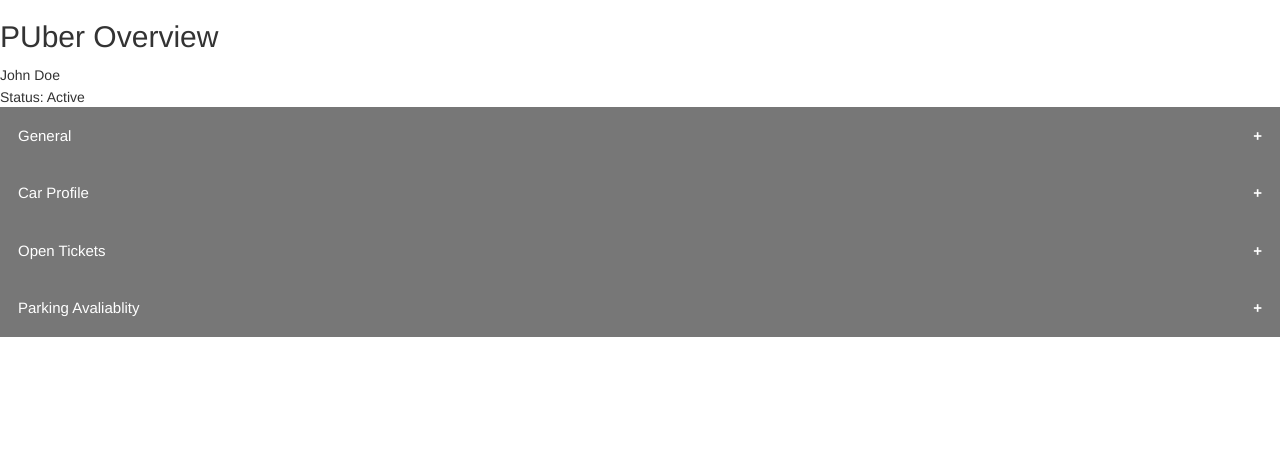
After one commit to CPP-Parking-3560/website, a Flask app: template templates/testprofile.html in a window 1280 px wide. The commit adds this page. Shown: the top 476 px of the page. Run offline with Flask 2, Linux system fonts and the light colour scheme; the template is opened without the code that fills it, so the values that code supplies are empty; some libraries are stand-ins or nearby versions.

Commit message:
updated changes

```diff
--- a/templates/profile.html
+++ b/templates/profile.html
@@ -124,11 +124,5 @@
     <script src="profileSubmit.js"></script>
     </div>
 
-
-<div class="goog-te-spinner-pos goog-te-spinner-pos-show"><div class="goog-te-spinner-animation goog-te-spinner-animation-show"><svg xmlns="http://www.w3.org/2000/svg" class="goog-te-spinner" width="96px" height="96px" viewBox="0 0 66 66"><circle class="goog-te-spinner-path" fill="none" stroke-width="6" stroke-linecap="round" cx="33" cy="33" r="30"></circle>
-</svg>
-</div>
-</div>
-
 </body>
 </html>
--- /dev/null
+++ b/templates/testprofile.html
@@ -0,0 +1,190 @@
+<!DOCTYPE html>
+<html>
+<head>
+	<title>PUber Overview</title>
+	<meta name="viewport" content="width=device-width, initial-scale=1">
+	<meta charset="utf-8">
+	<link rel="stylesheet" href="https://maxcdn.bootstrapcdn.com/bootstrap/3.4.0/css/bootstrap.min.css">
+	<script src="https://ajax.googleapis.com/ajax/libs/jquery/3.4.1/jquery.min.js"></script>
+	<script src="https://maxcdn.bootstrapcdn.com/bootstrap/3.4.0/js/bootstrap.min.js"></script>
+	<style>
+	.collapsible {
+	  background-color: #777;
+	  color: white;
+	  cursor: pointer;
+	  padding: 18px;
+	  width: 100%;
+	  border: none;
+	  text-align: left;
+	  outline: none;
+	  font-size: 15px;
+	}
+
+	.active, .collapsible:hover {
+	  background-color: #555;
+	}
+
+	.collapsible:after {
+	  content: '\002B';
+	  color: white;
+	  font-weight: bold;
+	  float: right;
+	  margin-left: 5px;
+	}
+
+	.active:after {
+	  content: "\2212";
+	}
+
+	.content {
+	  padding: 0 18px;
+	  max-height: 0;
+	  overflow: hidden;
+	  transition: max-height 0.2s ease-out;
+	  background-color: #f1f1f1;
+	}
+	.threadinput {
+
+	}
+	</style>
+</head>
+	<body>
+		<h2>PUber Overview</h2>
+		<table>
+			 <!--User's name -->
+	        <tr>
+	            <td><font style="vertical-align: inherit;"><font style="vertical-align: inherit;">John Doe</font></font></td>
+	        </tr>
+			<!--Current Permit Status display(no edit) -->
+	        <tr>
+	            <td><font style="vertical-align: inherit;"><font style="vertical-align: inherit;">Status: Active</font></font></td>
+	        </tr>
+		</table>
+
+		<button class="collapsible">General</button>
+		<div class="content">
+			<table class="table">
+				<tbody>
+	                <!--Name field with an Edit Button(Should display currently saved name with the option to edit/save) -->
+	                <tr>
+	                    <td><input id="nameInput" class="form-control" name="nameInput" placeholder="Name: John Doe"></td>
+	                </tr>
+	                <!--Email field with an Edit Button(Display the currently saved email with option to edit/save)-->
+	                <tr>
+	                    <td><input id="emailInput" class="form-control" type="email" name="emailInput" placeholder="Email: jdoe@cpp.edu"></td>
+	                </tr>
+	                <!--Password Field with an Edit Button(Display the currently saved password as astericks and give the option to change it? Unsure of specifics)-->
+	                <tr>
+	                    <td><input id="passwordInput" class="form-control" type="password" name="passWorldInput" placeholder="Password: ***********"></td>
+	                </tr>
+	                <!--Cell Number Field with an Edit Button(Displays the currently saved number and gives the option to edit/save it) -->
+	                <tr>
+	                    <td><input id="phoneInput" class="form-control" type="tel" name="phoneInput" placeholder="Cell Phone Number: 555-555-5555"></td>
+
+	                </tr>
+
+	            </tbody>
+	        </table>
+		</div>
+		<button class="collapsible">Car Profile</button>
+		<div class="content">
+		  <table class = "table">
+		  	<tbody>
+		  		<!--Car Make field with edit button(display the car make with option to edit). Look to remove edit buttons?-->
+                <tr>
+                    <td><input id="carMakeInput" class="form-control" name="carMakeInput" placeholder="Car Make:"></td>
+                </tr>
+                <!--Model field with an edit button(displays current car model with option to edit)-->
+                <tr>
+                    <td><input id="modelInput" class="form-control" name="modelInput", placeholder="Model:"></td>
+                </tr>
+                <!--Color field with an edit button(display current car color with option to edit)-->
+                <tr>
+                    <td><input id="colorInput" class="form-control"  name="colorInput" placeholder="Color:"></td>
+                </tr>
+                <!--Year field with an edit button(displays the year of the car with option to edit)-->
+                <tr>
+                    <td><input id="yearInput" class="form-control"  name="yearInput" placeholder="Year:"></td>
+                </tr>
+                <!--License field with an edit button(displays current license number with the option to edit)-->
+                <tr>
+                    <td><input id="licenseInput" class="form-control" name="licenseInput" placeholder="License Number:"></td>
+                </tr>
+		  	</tbody>
+		  </table>
+		</div>
+		<button class="collapsible">Open Tickets</button>
+		<div class="content">
+		  <table class = "table">
+		  	<tbody>
+		  		<p> No Open Tickets</p>
+		  	</tbody>
+		  </table>
+		</div>
+		<button class="collapsible">Parking Avaliablity</button>
+		<div class="content">
+		  <div class="container">
+			  <h2>Parking Lot Capacity</h2>
+			  <h3>106: Parking Structure	East of Voorhis Alumni Park and West of Police and Parking Services (Bldg. 109).</h3>
+			  <div class="progress">
+			    <div class="progress-bar progress-bar-success" role="progressbar" aria-valuenow="40" aria-valuemin="0" aria-valuemax="100" style="width:40%">
+			      40% Full
+			    </div>
+			  </div>
+			  <h3>B	East of Parking Lot K.</h3>
+			  <div class="progress">
+			    <div class="progress-bar progress-bar-info" role="progressbar" aria-valuenow="50" aria-valuemin="0" aria-valuemax="100" style="width:50%">
+			      50% Full (You might want to get here early)
+			    </div>
+			  </div>
+			  <h3>E1 NorthEast of Parking Lot E2.</h3>
+			  <div class="progress">
+			    <div class="progress-bar progress-bar-warning" role="progressbar" aria-valuenow="60" aria-valuemin="0" aria-valuemax="100" style="width:60%">
+			      60% Full (Warning)
+			    </div>
+			  </div>
+			  <div class="progress">
+			    <div class="progress-bar progress-bar-danger" role="progressbar" aria-valuenow="70" aria-valuemin="0" aria-valuemax="100" style="width:70%">
+			      70% Full (Almost Full)
+			    </div>
+			  </div>
+
+
+				<h3>E2	NorthWest of Interim Design Center (Bldg. 89).	</h3>
+				<h3>F1	SouthEast of Residence Hall, Aliso (Bldg. 23).</h3>
+				<h3>F3	North of Parking Lot F4 and South of Recreation/Maintenance (Bldg. 71).	</h3>
+				<h3>F5	NorthEast of Parking Structure (Bldg. 106).	</h3>
+				<h3>F9	South of Parking Structure (Bldg. 106).	</h3>
+				<h3>F10	East of Police and Parking Services (Bldg. 109).</h3>
+				<h3>H	South of Student Affairs Information Technology Services (Bldg. 91).	</h3>
+				<h3>I	North of Agriscapes/Farm Store (Bldg. 211).	</h3>
+				<h3>J	West of College of Environmental Design (Bldg. 7) and NorthWest of Health Services (Bldg. 46).	</h3>
+				<h3>M	South of Parking Lot J and South West of College of Environmental Design (Bldg. 7).</h3>
+				<h3>N	On Bronco Way Across from the Child Care Center (Building 116)	</h3>
+				<h3>Overflow Parking Lot	SouthEast of American Red Cross</h3>
+				<h3>Parking Structure 2	SouthEast of iPoly High School (Bldg. 128).</h3>
+				<h3>R	NorthWest of Kellogg House Pomona (Bldg. 112).</h3>
+				<h3>U	West of University Village (Bldg. 200).</h3>
+			</div>
+
+		</div>
+
+		<script>
+		var coll = document.getElementsByClassName("collapsible");
+		var i;
+
+		for (i = 0; i < coll.length; i++) {
+		  coll[i].addEventListener("click", function() {
+		    this.classList.toggle("active");
+		    var content = this.nextElementSibling;
+		    if (content.style.maxHeight){
+		      content.style.maxHeight = null;
+		    } else {
+		      content.style.maxHeight = content.scrollHeight + "px";
+		    }
+		  });
+		}
+		</script>
+
+	</body>
+</html>
```
Also changed, not shown: templates/cite.html (added).
